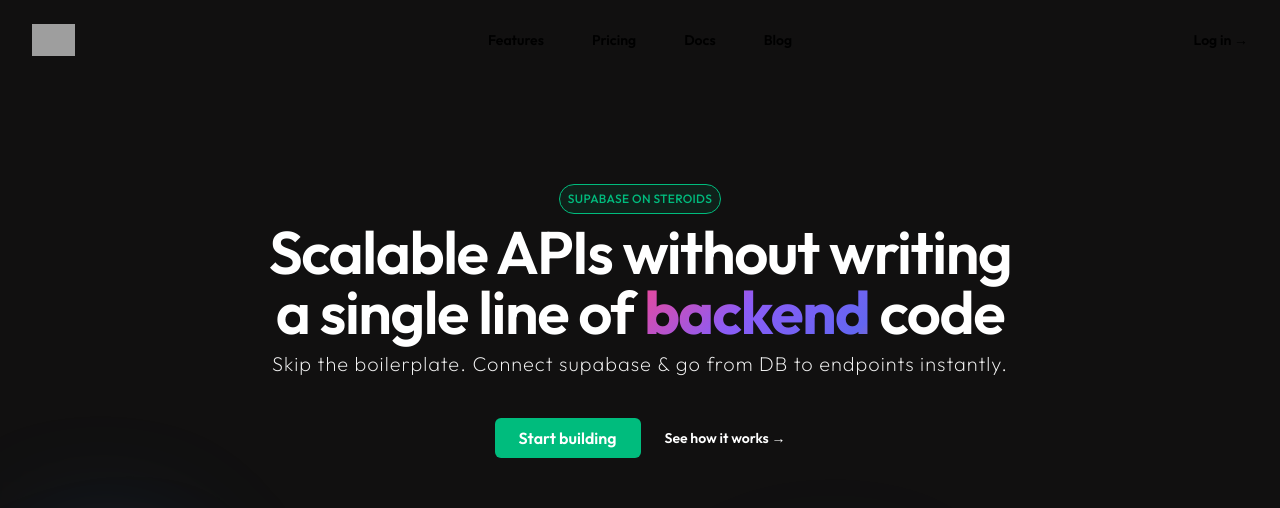
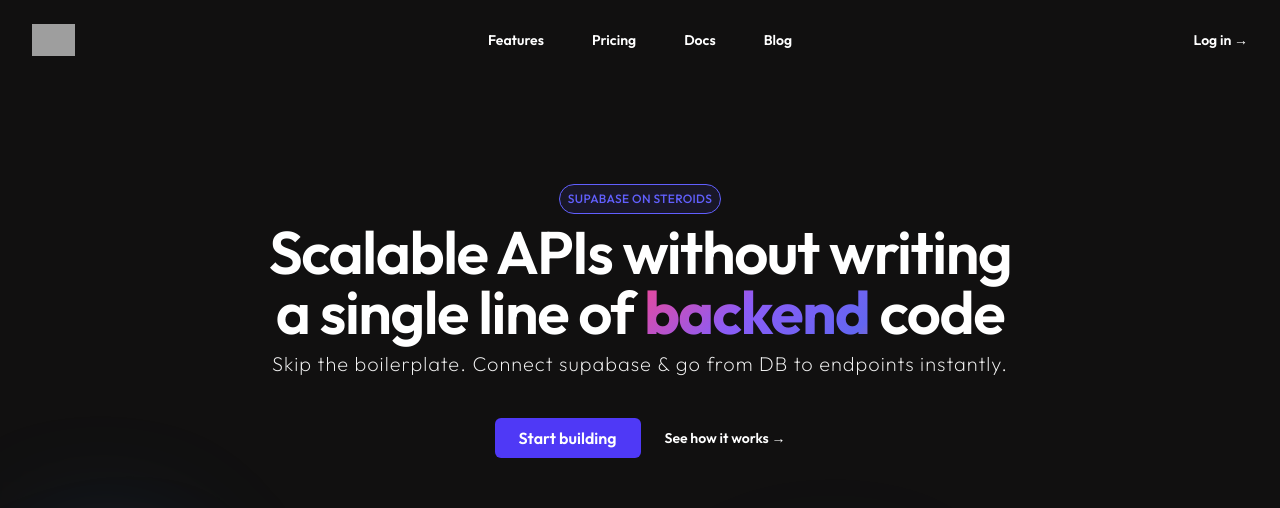
Before and after one commit to sulekaustubh/thincrust, a Next.js app: page / in a window 1280 px wide. Shown: the top 508 px of the page. Built offline with nearby package versions, Linux system fonts and the light colour scheme; grey boxes are pictures that could not be loaded.

Commit message:
custom classes for centering div & borders

```diff
--- a/app/globals.css
+++ b/app/globals.css
@@ -96,3 +96,25 @@
 		}
 	}
 }
+
+@layer components {
+	.c {
+		@apply flex justify-center items-center;
+	}
+
+	.b {
+		@apply border-2 border-black;
+	}
+
+	.br {
+		@apply border-2 border-red-500;
+	}
+
+	.bb {
+		@apply border-2 border-blue-500;
+	}
+
+	.bg {
+		@apply border-2 border-green-500;
+	}
+}
--- a/components/sections/Features.jsx
+++ b/components/sections/Features.jsx
@@ -75,7 +75,7 @@
 
 export default function Features() {
 	return (
-		<div className="bg-[#0a0a0a] py-24 sm:py-32 relative overflow-hidden">
+		<div className="bg-contentPrimary py-24 sm:py-32 relative overflow-hidden">
 			{/* Background gradient */}
 			<div className="absolute inset-0 bg-gradient-to-br from-indigo-900/20 via-transparent to-purple-900/20"></div>
 
--- a/components/sections/Hero.jsx
+++ b/components/sections/Hero.jsx
@@ -84,7 +84,7 @@
 				}
 			`}</style>
 
-			<header className="absolute inset-x-0 top-0 z-50">
+			<header className="absolute text-white inset-x-0 top-0 z-50">
 				<nav
 					aria-label="Global"
 					className="flex items-center justify-between p-6 lg:px-8"
@@ -224,7 +224,7 @@
 				<div className="py-24 sm:py-32 lg:pb-40">
 					<div className="mx-auto max-w-7xl px-6 lg:px-8">
 						<div className="mx-auto max-w-3xl text-center">
-							<div className="flex uppercase mx-auto text-xs font-medium text-emerald-500 bg-emerald-500/10 border w-fit border-emerald-500 rounded-full px-2 py-1.5 mb-2 tracking-wide items-center justify-center gap-2">
+							<div className="flex uppercase mx-auto text-xs font-medium text-indigo-500 bg-indigo-500/10 border w-fit border-indigo-500 rounded-full px-2 py-1.5 mb-2 tracking-wide items-center justify-center gap-2">
 								<p>Supabase on steroids</p>
 								{/* <p className="w-2 h-2 rounded-full bg-emerald-500" /> */}
 							</div>
@@ -261,7 +261,7 @@
 							<div className="mt-10 flex items-center justify-center gap-x-6">
 								<div
 									href="/builder/tables"
-									className="rounded-md font-semibold px-6 py-2 text-white bg-emerald-500 "
+									className="rounded-md font-semibold px-6 py-2 text-white bg-indigo-600 "
 								>
 									Start building
 								</div>
```
